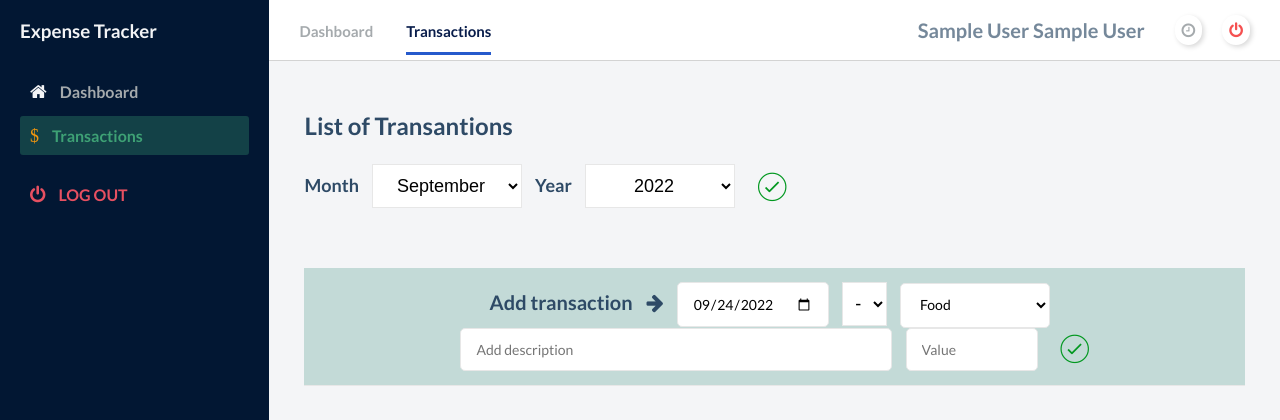
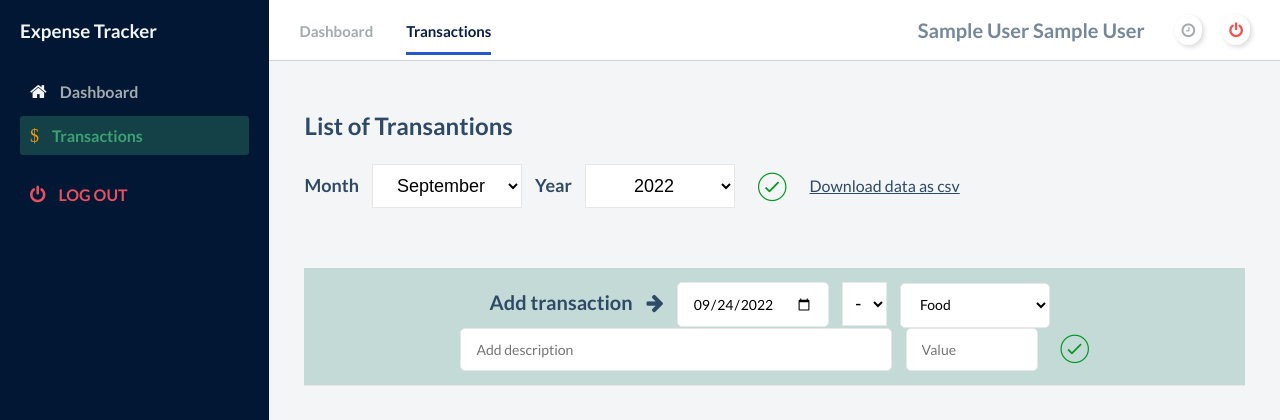
Before and after one commit to sandeepgit32/flask_home_expense_tracker, a Flask app: page /transactions in a window 1280 px wide. Shown: the top 420 px of the page. Run offline with Flask 2, Linux system fonts and the light colour scheme; the visitor is signed in with stand-in values (Sample User, id 1); data that the repository does not hold is empty; some libraries are stand-ins or nearby versions.

Commit message:
download to csv added

```diff
--- a/main.py
+++ b/main.py
@@ -1,8 +1,8 @@
 import os
 from dotenv import load_dotenv
 load_dotenv('.env', verbose=True)
-from flask import render_template, request, redirect, url_for, session, flash
-from datetime import date, datetime, timedelta
+from flask import render_template, request, redirect, url_for, session, flash, make_response
+from datetime import date, datetime
 from models import UserModel, TransactionModel
 from flask_bcrypt import Bcrypt
 from functools import wraps
@@ -81,6 +81,7 @@ def logout():
     session['name'] = None
     session['surname'] = None
     session['last_login_time'] = None
+    session['year'], session['month'] = None, None
     return redirect(url_for('index'))
 
 
@@ -142,6 +143,8 @@ def transactions():
         transaction_year, transaction_month = int(request.form['transaction_list_year']), \
             int(request.form['transaction_list_month']) # request.form always send data as string
         # current_month_text = current_date.strftime("%B")
+
+    session['year'], session['month'] = transaction_year, transaction_month
 
     positive_transactions = TransactionModel.find_by_year_month_type(
         transaction_type='positive',
@@ -260,6 +263,20 @@ def delete():
         return redirect(url_for('transactions'))
 
 
+@app.route('/downloadcsv')
+@authentication_required
+def downloadcsv():
+    if (session['year'] is not None) and (session['month'] is not None):
+        df = get_transaction_details(session['user'], session['year'], session['month'])
+    else:
+        current_date = date.today()
+        df = get_transaction_details(session['user'], current_date.year, current_date.month)
+    response = make_response(df.to_csv(index=False))
+    response.headers["Content-Disposition"] = "attachment; filename=data.csv"
+    response.headers["Content-Type"] = "text/csv"
+    return response
+
+
 @app.route('/dummy')
 @authentication_required
 def dummy():
--- a/requirements.txt
+++ b/requirements.txt
@@ -11,9 +11,14 @@ importlib-metadata==4.12.0
 itsdangerous==2.1.2
 Jinja2==3.1.2
 MarkupSafe==2.1.1
+numpy==1.23.3
+pandas==1.5.0
 pycparser==2.21
 PyMySQL==1.0.2
+python-dateutil==2.8.2
 python-dotenv==0.20.0
+pytz==2022.2.1
+six==1.16.0
 SQLAlchemy==1.4.40
 typing_extensions==4.3.0
 Werkzeug==2.2.2
--- a/static/transactions.css
+++ b/static/transactions.css
@@ -28,6 +28,11 @@
     margin-right: 10px;
     font-size: 18px;
     font-weight: 700;
+    color: #2e4a66;
+  }
+
+  .download_text {
+    margin-left: 20px;
     color: #2e4a66;
   }
 
--- a/templates/transactions.html
+++ b/templates/transactions.html
@@ -95,6 +95,7 @@
                                     <option value="2022" {% if transaction_year==2022 %} selected="selected"{% endif %}>2022</option>
                                 </select>
                                 <button type="submit" class="add__btn"><i class="ion-ios-checkmark-outline"></i></button>
+                                <a href="{{ url_for('downloadcsv') }}" class="download_text">Download data as csv</a>
                             </form>
                         </span>
                     </div>
--- a/utils.py
+++ b/utils.py
@@ -1,4 +1,5 @@
 from db import db
+import pandas as pd
 
 
 def get_month_wise_day_count(year, month):
@@ -344,3 +345,19 @@ def update_monthly_expenditure_value(user, current_year, current_month, category
         VALUES('{user}','{time_bucket}', '{category}', 'negative', {value})
         '''
         db.engine.execute(insert_query)
+
+
+
+def get_transaction_details(user, current_year, current_month):
+    query = f'''
+    SELECT CONCAT(transaction_day, '/', transaction_month, '/', transaction_year) AS transaction_date,
+    transaction_type, description, category, value
+    FROM transaction_model
+    WHERE user = '{user}'
+    AND transaction_year = {current_year}
+    AND transaction_month = {current_month}
+    ORDER BY transaction_day DESC;
+    '''
+    result = db.engine.execute(query).fetchall()
+    df = pd.DataFrame(result, columns= ['transaction_date','transaction_type', 'description', 'category', 'value'])
+    return df
```
Also changed, not shown: README.md.
